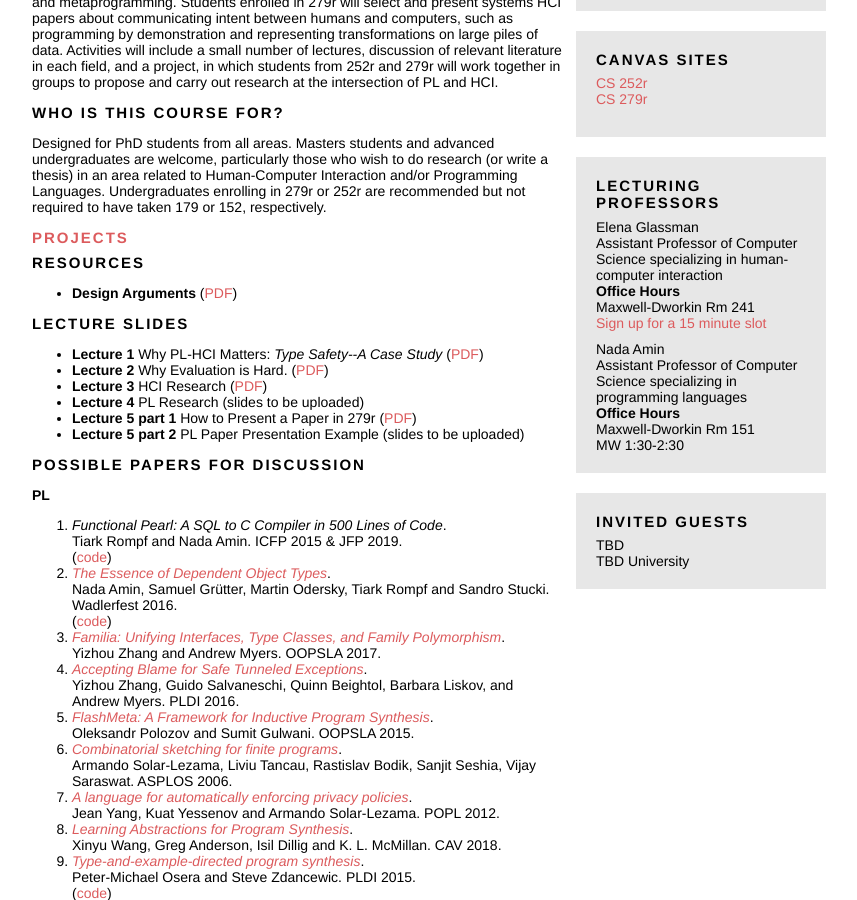
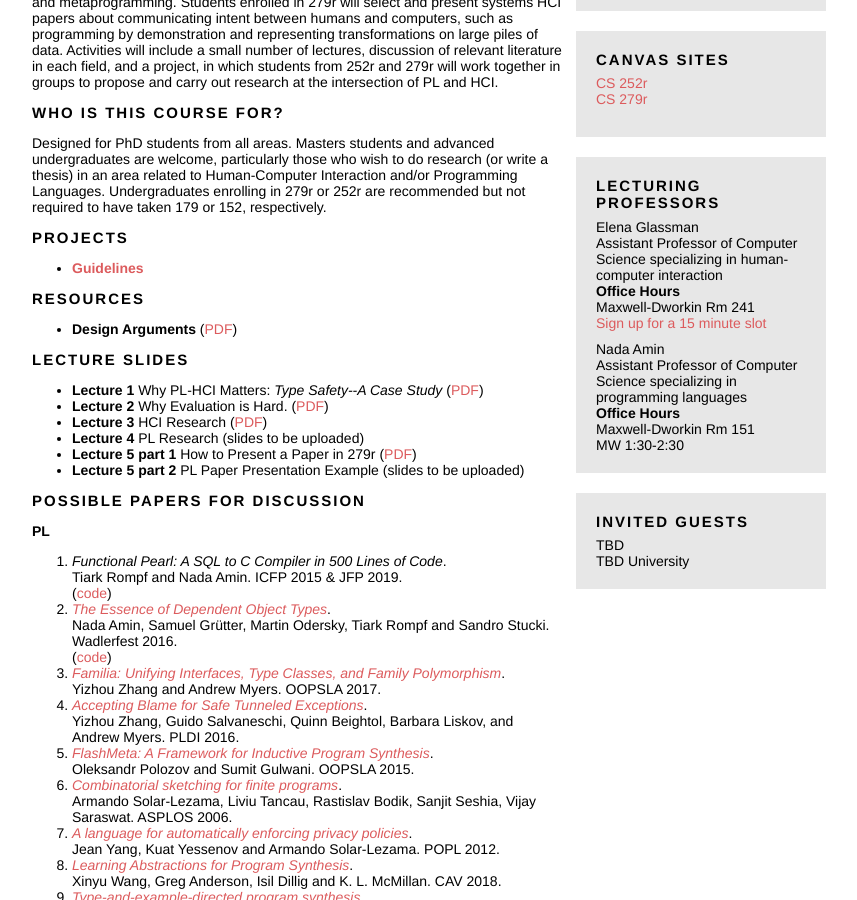
Before and after one commit to eglassman/pl-hci-seminar, a Jekyll site: the page built from index.html, in a window 1280 px wide and 900 px high, scrolled down 333 px. Shown: the whole window, without its empty margins (211-1068 px from the left). Built offline with Jekyll 4.4.1, drawn with Linux system fonts in a browser that asks for light colours.

Commit message:
made project guidelines link explicit

```diff
--- a/index.html
+++ b/index.html
@@ -40,7 +40,13 @@ Students enrolled in 252r will select and present papers on PL topics including
     </div> -->
 
     <div class="header lead">
-      <a href="projects">Projects</a>
+      Projects
+    </div>
+
+    <div>
+      <ul>
+        <li><a href="projects"><b>Guidelines</b></a></li>
+      </ul>
     </div>
 
     <div class="header lead">
```
